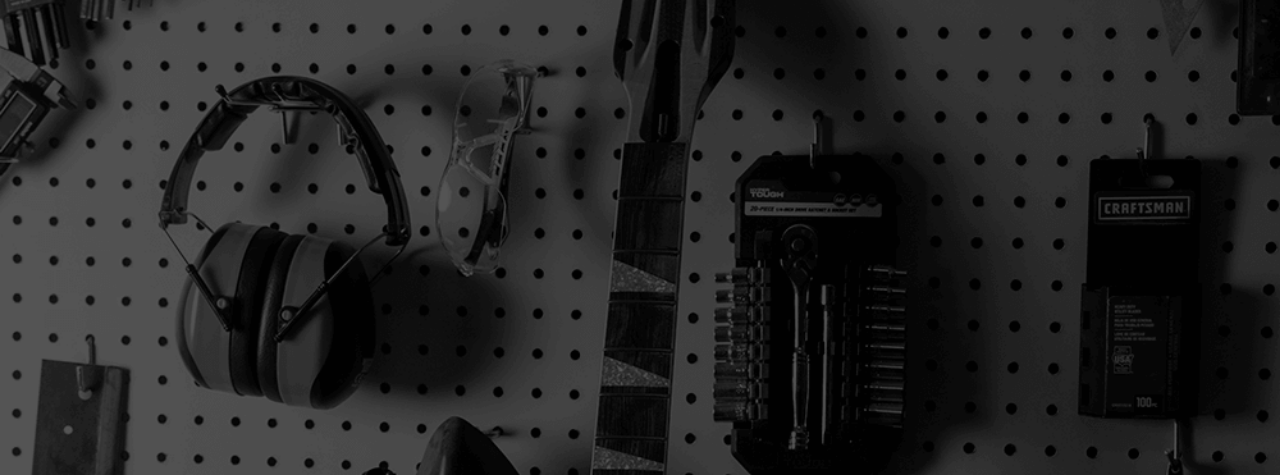
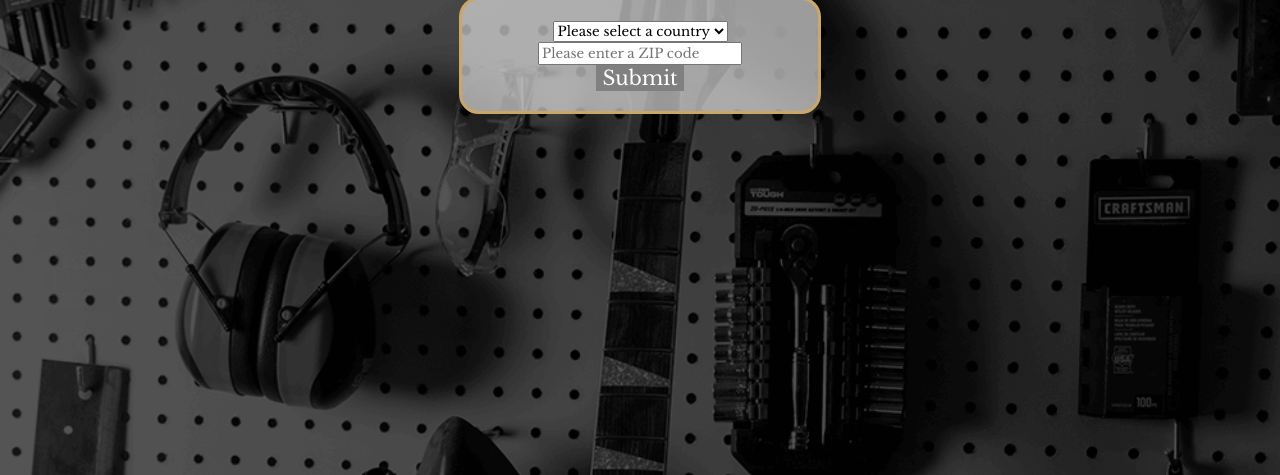
Before and after one commit to adamalcantara/finishchecker, a plain HTML site: page index.html in a window 1280 px wide. Shown: the part 325-800 px from the top of the page. Drawn offline with nearby package versions, Linux system fonts and the light colour scheme.

Commit message:
Styling mostly complete

```diff
--- a/assets/style.css
+++ b/assets/style.css
@@ -1,3 +1,7 @@
+* {
+    font-family: 'Libre Baskerville', serif;
+}
+
 body {
     background-image: url('./background.png');
     background-size: cover;
@@ -10,3 +14,26 @@ body {
 #logo {
     width: 400px;
 }
+
+#infoBox {
+    width: 25%;
+    background-color: rgba(228, 228, 228, 0.666);
+    display: flex;
+    flex-direction: column;
+    align-items: center;
+    margin-top: 40px;
+    padding: 20px;
+    border: 3px solid #cca664;
+    border-radius: 20px;
+}
+
+#submitBtn {
+    border: none;
+    background-color: grey;
+    color: white;
+    font-size: 20px;
+}
+
+#informationSection {
+    font-size: 30px;
+}
--- a/index.html
+++ b/index.html
@@ -6,6 +6,12 @@
 
     <!-- Link the stylesheet -->
     <link rel="stylesheet" href="./assets/style.css">
+
+    <!-- Link fonts -->
+    <link rel="preconnect" href="https://fonts.googleapis.com">
+    <link rel="preconnect" href="https://fonts.gstatic.com" crossorigin>
+    <link href="https://fonts.googleapis.com/css2?family=Libre+Baskerville:ital,wght@0,400;0,700;1,400&display=swap" rel="stylesheet">
+
     <title>Finish Checker</title>
 </head>
 <body>
@@ -15,7 +21,7 @@
     <!-- Box for the form -->
     <div id="infoBox">
         <!-- Country selection dropdown -->
-        <form action="/action_page.php">
+        <form action="/action_page.php" id="countryDropdown">
             <select name="countries" id="countries">
                 <option value="">Please select a country</option>
                 <option value="af">Afghanistan</option>
```
